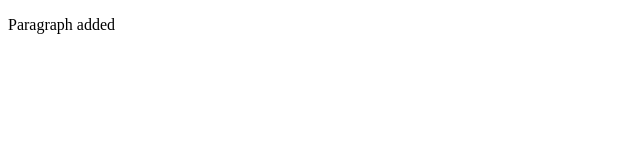
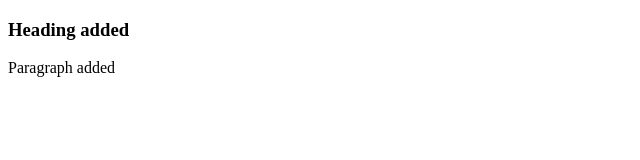
Before and after one commit to Gauravsingh123-aw/test2024, a plain HTML site: page index.html in a window 1280 px wide. Shown: the whole page, without its empty margins (0-640 px from the left). Drawn offline with Linux system fonts and the light colour scheme.

Commit message:
heading added

```diff
--- a/index.html
+++ b/index.html
@@ -6,6 +6,8 @@
     <title>Document</title>
 </head>
 <body>
+    <h3>Heading added</h3>
     <p>Paragraph added</p>
+
 </body>
 </html>
```
